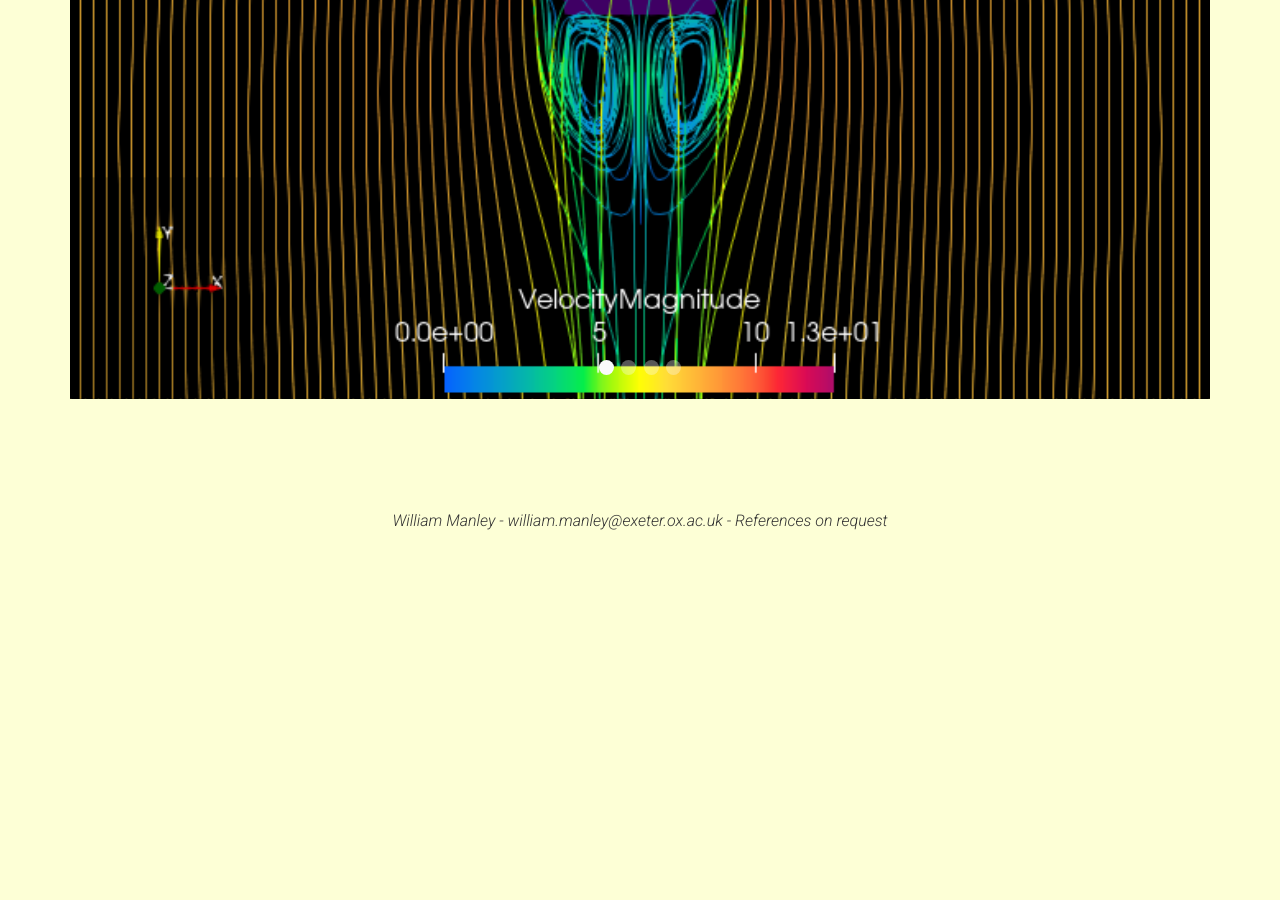
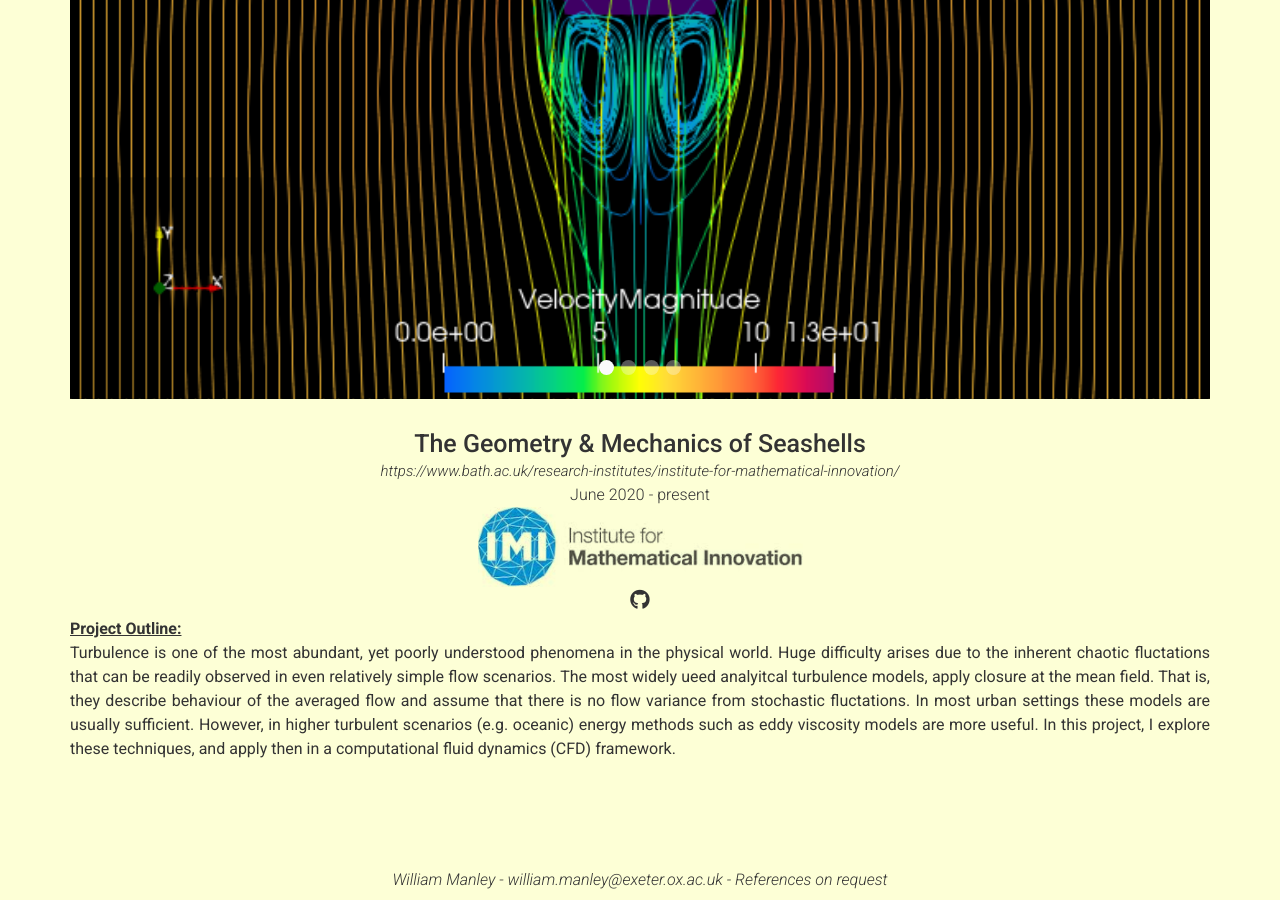
Before and after one commit to WilliamManley/WilliamManley.github.io, a Jekyll site: the page built from index.md, in a window 1280 px wide and 900 px high, scrolled down 4153 px. Built offline with Jekyll 4.4.1, drawn with Linux system fonts in a browser that asks for light colours; nearby versions of some CDN libraries; before the commit the page ends 4694 px from its top, so only the background shows below that.

```diff
--- a/_data/projects.yml
+++ b/_data/projects.yml
@@ -80,3 +80,22 @@
    <br> <br>
    <u><b>Project Outcomes:</b></u> <br>
    **Project Presentation:** A presentation of my project can be found here.
+
+
+- layout: top-middle
+  name: The Geometry & Mechanics of Seashells
+  dates: |
+   June 2020 - present <br>
+   <img src="images/imi_logo.png" alt="IMI Logo" style="width:325px;height:80px;">
+  link: |
+   https://www.bath.ac.uk/research-institutes/institute-for-mathematical-innovation/
+  github: Github page for project (eg. sproogen/modern-resume-theme)(optional)
+  #quote: >
+  #  Short overview of the project (optional)
+  description: | # this will include new lines to allow paragraphs
+   <u><b>Project Outline:</b></u> <br>
+   Turbulence is one of the most abundant, yet poorly understood phenomena in the physical world. Huge difficulty arises due to the inherent chaotic fluctations that
+   can be readily observed in even relatively simple flow scenarios. The most widely ueed analyitcal turbulence models, apply closure at the mean field. That is,
+   they describe behaviour of the averaged flow and assume that there is no flow variance from stochastic fluctations. In most urban settings these models are usually sufficient.
+   However, in higher turbulent scenarios (e.g. oceanic) energy methods such as eddy viscosity models are more useful. In this project, I explore these techniques,
+   and apply then in a computational fluid dynamics (CFD) framework.
--- a/_includes/projects.html
+++ b/_includes/projects.html
@@ -11,5 +11,8 @@
         {% include {{ project.layout | default: 'left' | append: ".html" }} item=project %}
         {% include carousel2.html height="78" unit="%" duration="1000000" %}
      {% endif %}
+     {% if i == 3 %}
+        {% include {{ project.layout | default: 'left' | append: ".html" }} item=project %}
+     {% endif %}
   {% endfor %}
 </div>
```
